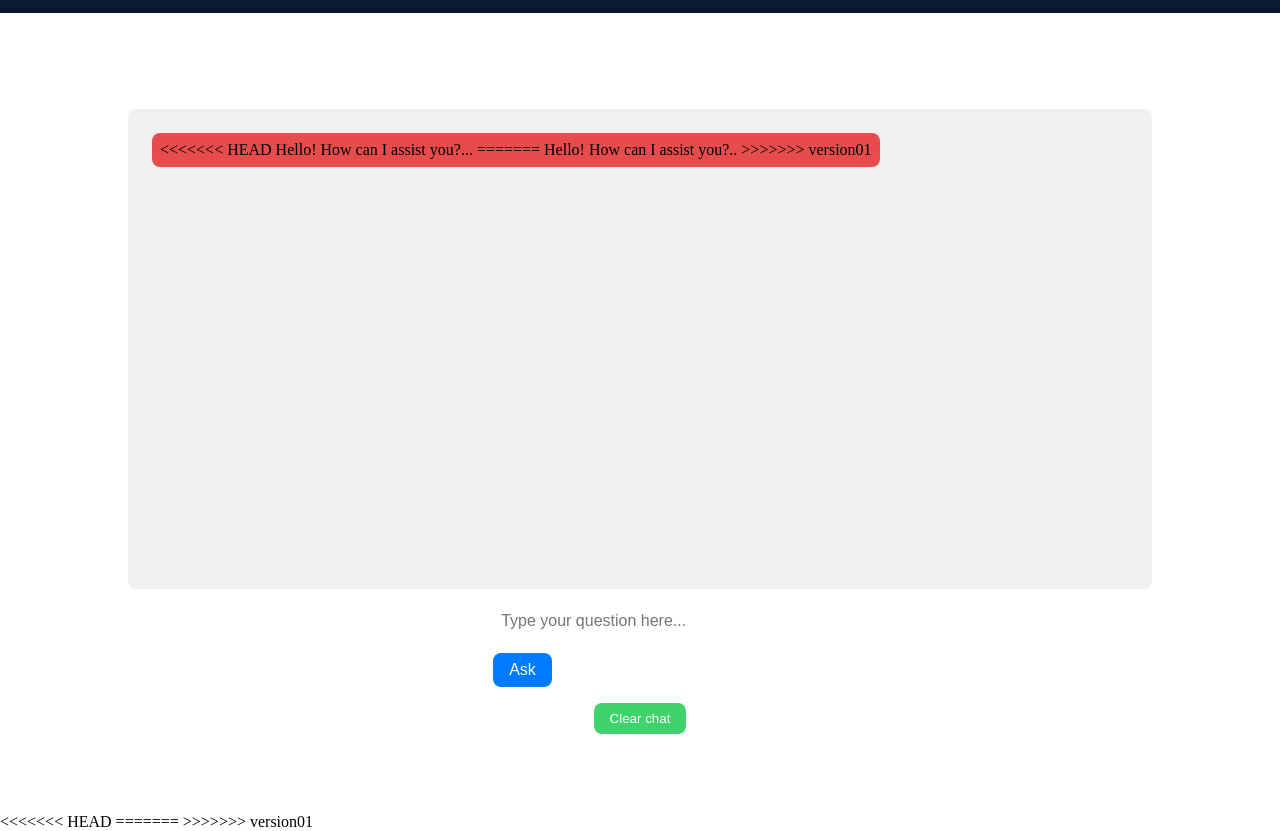
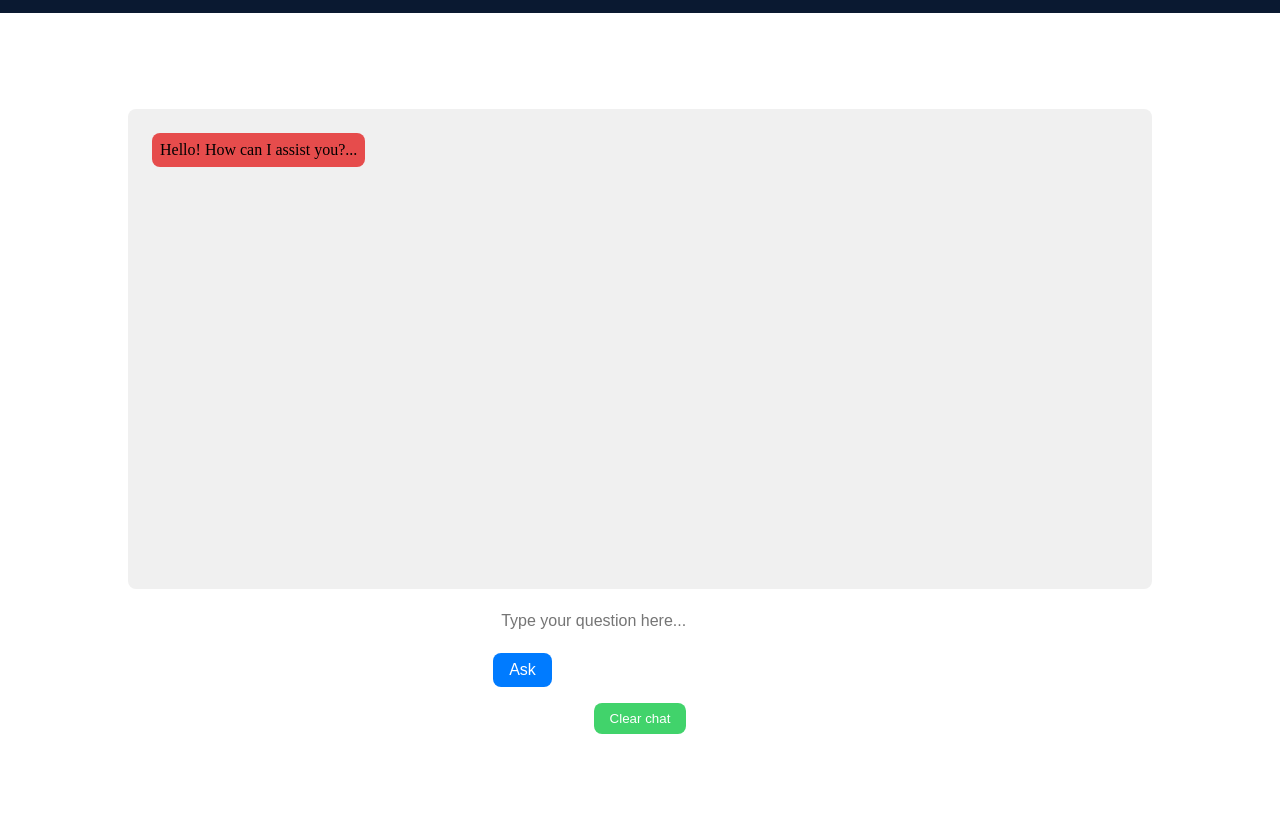
Before and after one commit to Ashu104/chit-chatting, a website: page index.html in a window 1280 px wide. Shown: the part 56-887 px from the top of the page. Drawn offline with Linux system fonts and the light colour scheme.

Commit message:
adding-index.html

```diff
--- a/index.html
+++ b/index.html
@@ -13,11 +13,7 @@
     <main>
       <div id="chat-container">
         <div class="answer">
-<<<<<<< HEAD
           Hello! How can I assist you?...
-=======
-          Hello! How can I assist you?..
->>>>>>> version01
         </div>
       </div>
       <div id="form-container">
@@ -28,10 +24,6 @@
         <button id="clear-btn">Clear chat</button>
       </div>
     </main>
-<<<<<<< HEAD
-    <script src="script2.js"></script>
-=======
     <script src="script1.js"></script>
->>>>>>> version01
   </body>
 </html>
```
